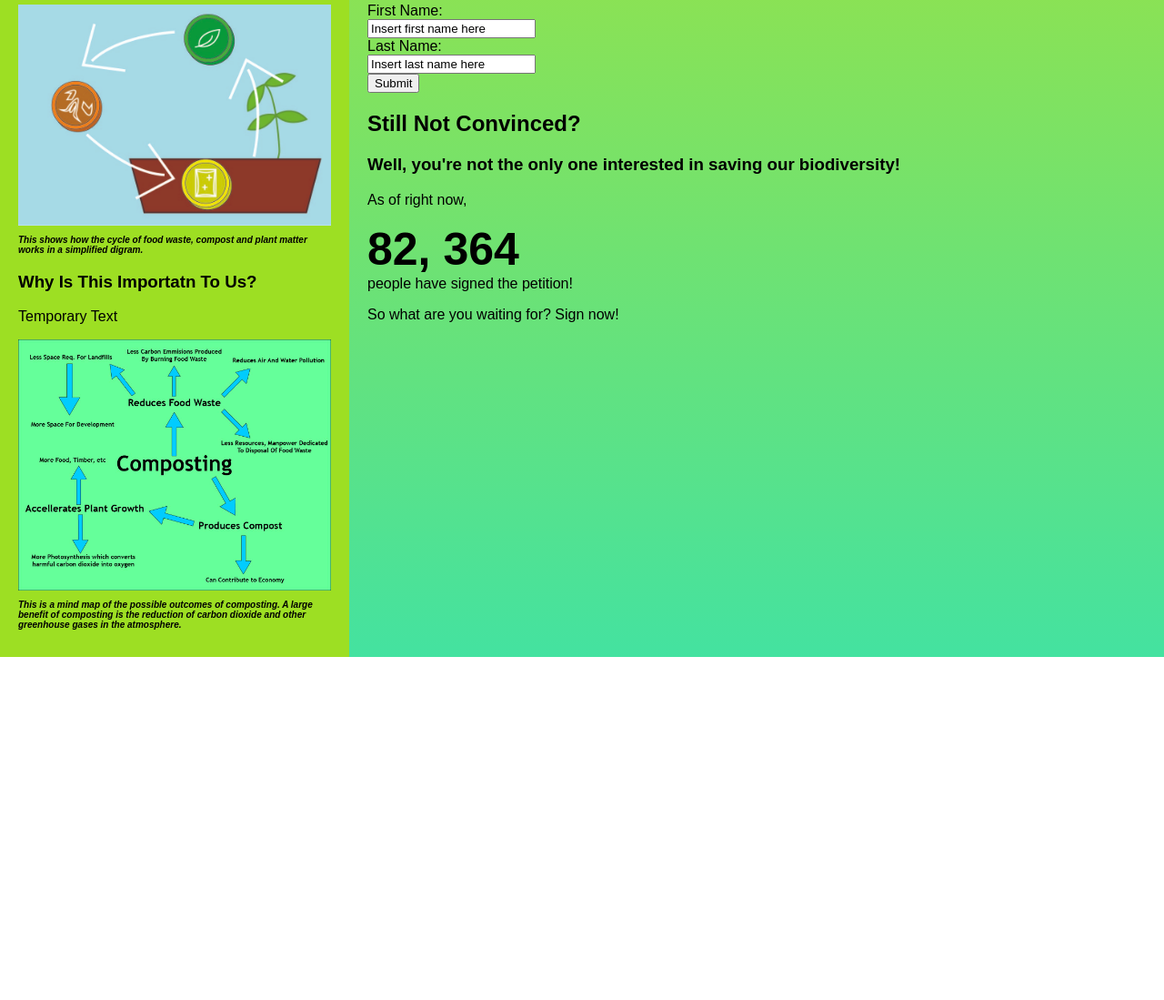
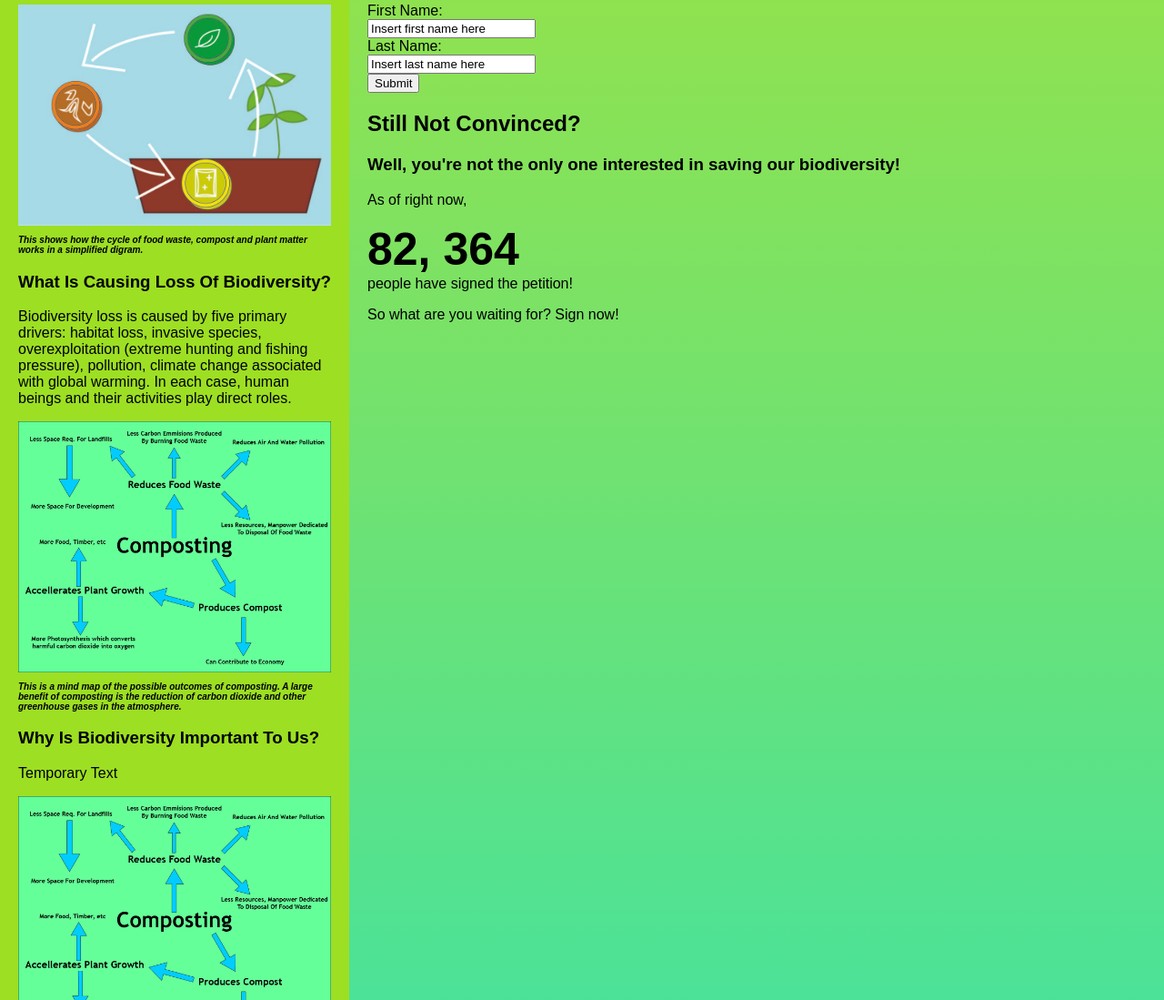
Before and after one commit to proter1132/proter1132.github.io, a plain HTML site: page index.html in a window 1280 px wide. Shown: the part 693-1792 px from the top of the page at 91% size. Before the commit the page ends 1415 px from the top, so only its background shows below. Drawn offline with Linux system fonts and the light colour scheme.

Commit message:
Update index.html

```diff
--- a/index.html
+++ b/index.html
@@ -27,7 +27,11 @@
             <p>Temporary Text</p>
             <img src="images/Composting.jpg" alt="compost_image">
             <p class=class1><b><i>This shows how the cycle of food waste, compost and plant matter works in a simplified digram.</i></b></p>
-            <h3>Why Is This Importatn To Us?</h3>
+            <h3>What Is Causing Loss Of Biodiversity?</h3>
+            <p>Biodiversity loss is caused by five primary drivers: habitat loss, invasive species, overexploitation (extreme hunting and fishing pressure), pollution, climate change associated with global warming. In each case, human beings and their activities play direct roles.</p>
+            <img src="images/Mind Map.jpg" alt="compost_image">
+            <p class=class1><b><i>This is a mind map of the possible outcomes of composting. A large benefit of composting is the reduction of carbon dioxide and other greenhouse gases in the atmosphere.</i></b></p>
+            <h3>Why Is Biodiversity Important To Us?</h3>
             <p>Temporary Text</p>
             <img src="images/Mind Map.jpg" alt="compost_image">
             <p class=class1><b><i>This is a mind map of the possible outcomes of composting. A large benefit of composting is the reduction of carbon dioxide and other greenhouse gases in the atmosphere.</i></b></p>
```
